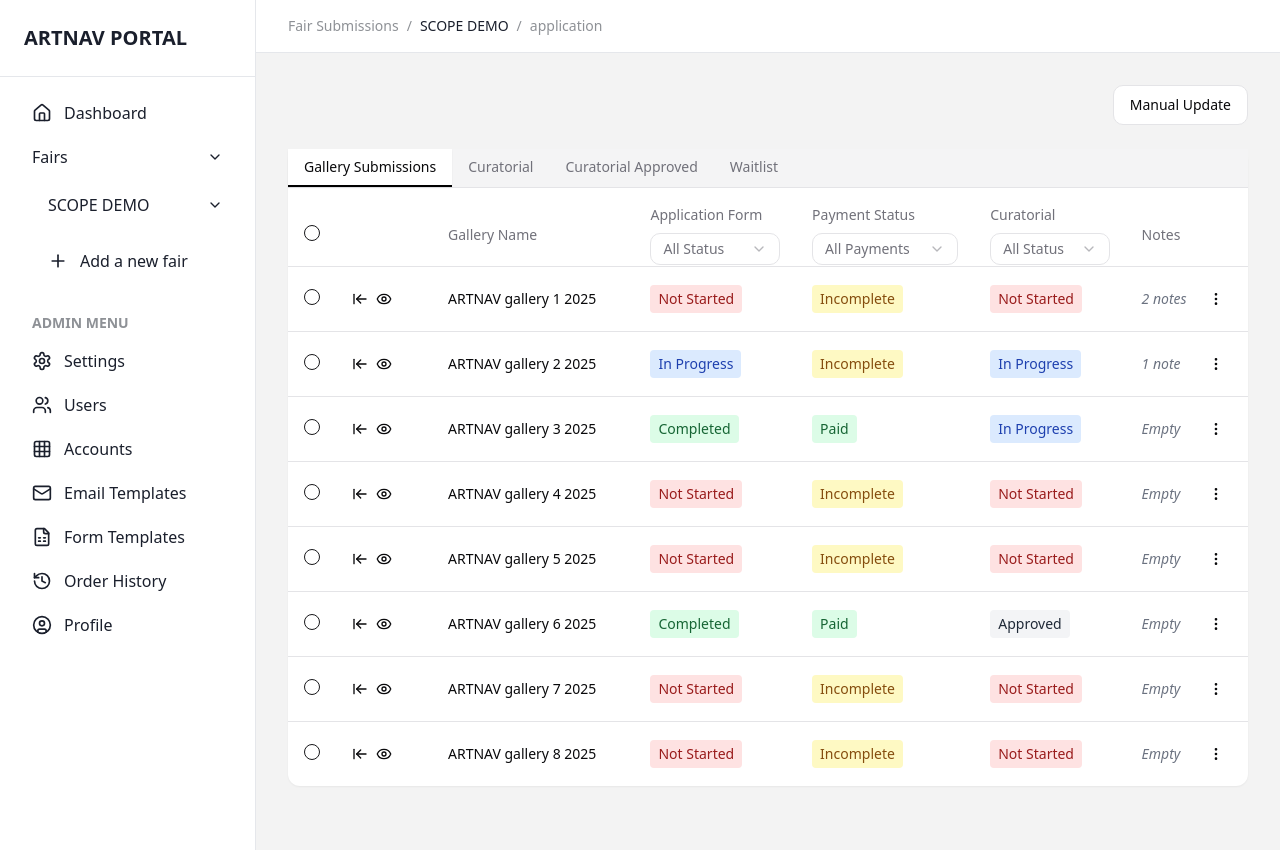
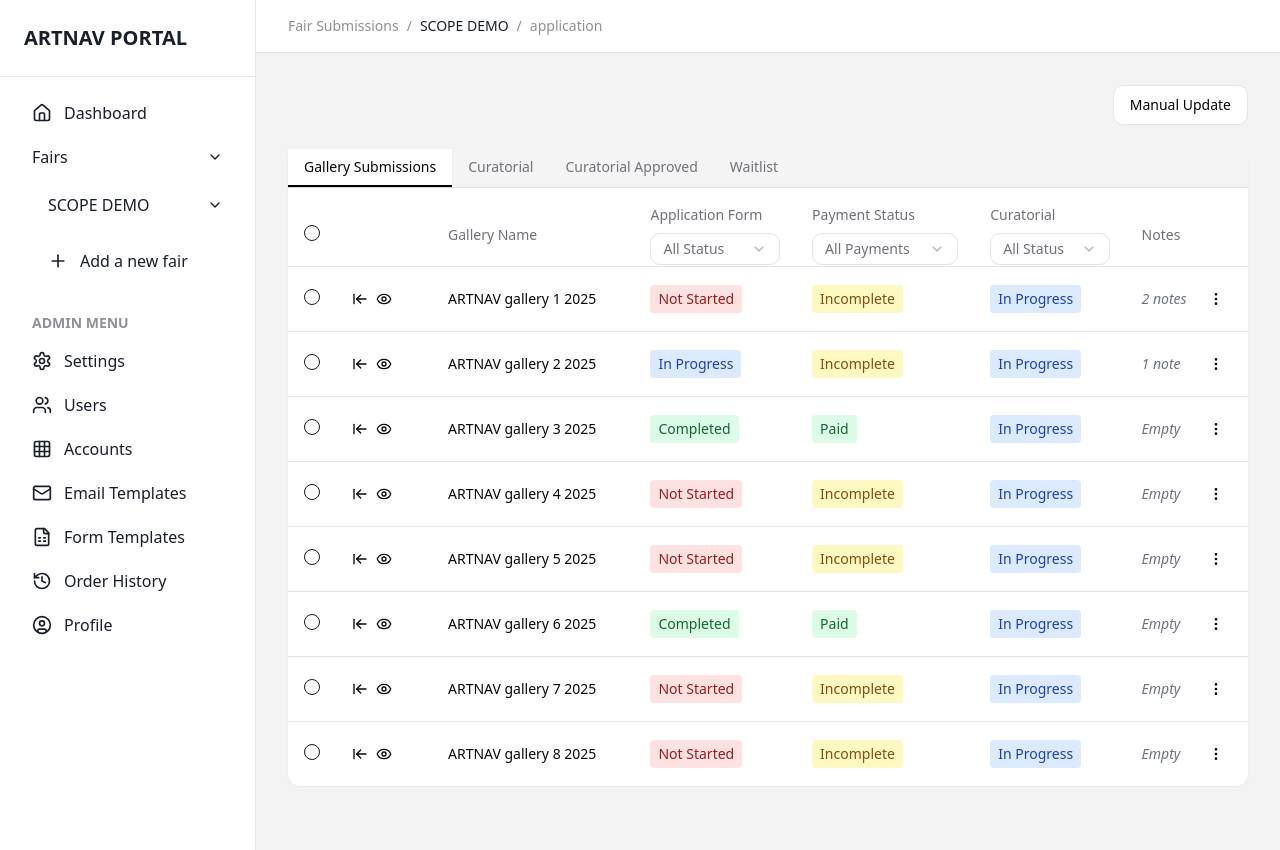
Before and after one commit to kazim3811/scope-artnav-demo, a React (Vite) app: page /submissions in a window 1280 px wide. Built offline with nearby package versions, Linux system fonts and the light colour scheme.

Commit message:
Update curatorial tab status
Set all curatorial tab submissions to "In Progress" status.

```diff
--- a/src/pages/Submissions.tsx
+++ b/src/pages/Submissions.tsx
@@ -74,7 +74,7 @@ const Submissions = () => {
       name: "ARTNAV gallery 1 2025",
       status: "Not Started",
       paymentStatus: "Incomplete",
-      curatorial: "Not Started",
+      curatorial: "In Progress",
       invoicingStatus: "Not Started"
     },
     {
@@ -98,7 +98,7 @@ const Submissions = () => {
       name: "ARTNAV gallery 4 2025",
       status: "Not Started",
       paymentStatus: "Incomplete",
-      curatorial: "Not Started",
+      curatorial: "In Progress",
       invoicingStatus: "Not Started"
     },
     {
@@ -106,7 +106,7 @@ const Submissions = () => {
       name: "ARTNAV gallery 5 2025",
       status: "Not Started",
       paymentStatus: "Incomplete",
-      curatorial: "Not Started",
+      curatorial: "In Progress",
       invoicingStatus: "Not Started"
     },
     {
@@ -114,7 +114,7 @@ const Submissions = () => {
       name: "ARTNAV gallery 6 2025",
       status: "Completed",
       paymentStatus: "Paid",
-      curatorial: "Approved",
+      curatorial: "In Progress",
       invoicingStatus: "Paid"
     },
     {
@@ -122,7 +122,7 @@ const Submissions = () => {
       name: "ARTNAV gallery 7 2025",
       status: "Not Started",
       paymentStatus: "Incomplete",
-      curatorial: "Not Started",
+      curatorial: "In Progress",
       invoicingStatus: "Not Started"
     },
     {
@@ -130,7 +130,7 @@ const Submissions = () => {
       name: "ARTNAV gallery 8 2025",
       status: "Not Started",
       paymentStatus: "Incomplete",
-      curatorial: "Not Started",
+      curatorial: "In Progress",
       invoicingStatus: "Not Started"
     },
   ];
@@ -144,7 +144,7 @@ const Submissions = () => {
   });
 
   const curatorialSubmissions = submissions.filter(submission =>
-    submission.curatorial === "Not Started"
+    submission.curatorial === "In Progress"
   );
 
   const approvedSubmissions = [
```
